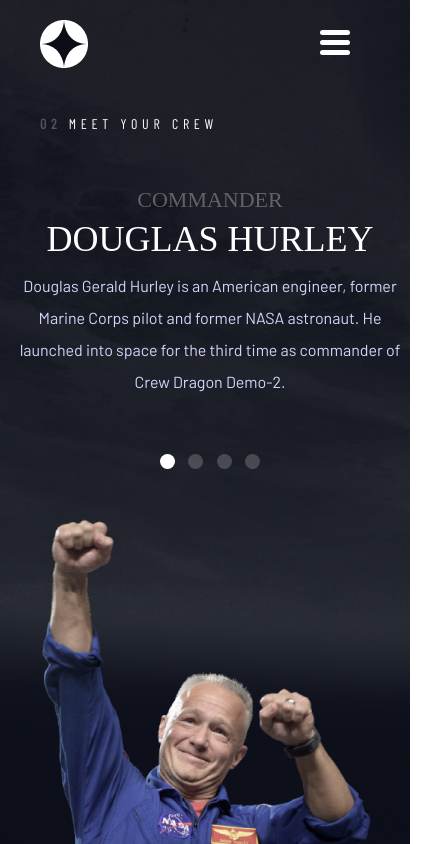
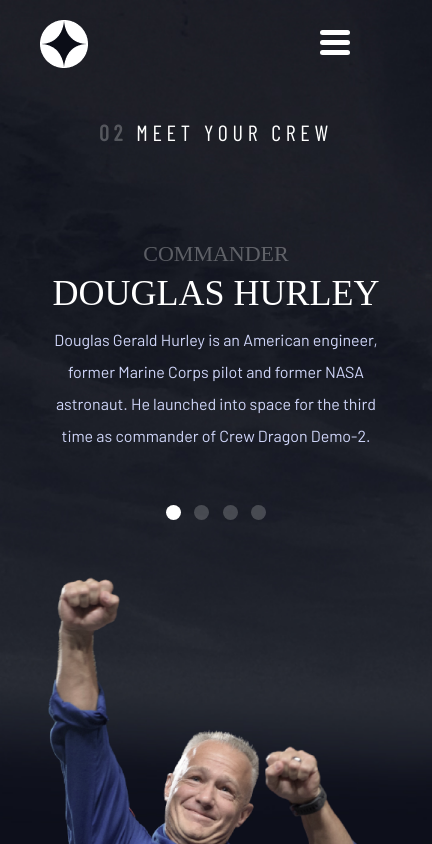
Before and after one commit to EmanMahm0ud/Space-Tourism, a React (Create React App) app: page /crew in a window 390 px wide. Shown: the top 844 px of the page, 432 px wide, since content can reach past the window. Built offline with nearby package versions, Linux system fonts and the light colour scheme; a web font is replaced by a local one.

Commit message:
modify destination style

```diff
--- a/src/App.css
+++ b/src/App.css
@@ -219,6 +219,7 @@
   grid-row: 3 / 8;
   width: 100%;
   transition: opacity 0.3s;
+  min-width: 350px;
 }
 
 .destination .title {
@@ -244,6 +245,10 @@
   padding: 10px 0;
   margin-right: 20px;
   position: relative;
+}
+
+.destination li:last-child {
+  margin-right: 0;
 }
 
 .destination .description {
@@ -473,6 +478,10 @@
     font-size: 36px !important;
   }
 
+  .destination h2 {
+    font-size: 76px !important;
+  }
+
   .title {
     font-size: 22px;
   }
@@ -553,15 +562,16 @@
 
   .destination img {
     grid-column: 2 / 5;
-    grid-row: 2 / 5;
+    grid-row: 2 / 4;
     width: 80%;
+    max-width: 300px;
     justify-self: center;
     align-self: center;
   }
 
   .destination section {
     grid-column: 2 / 5;
-    grid-row: 5 / 8;
+    grid-row: 4 / 8;
     width: 100%;
     margin-top: 40px;
     text-align: center;
@@ -644,7 +654,7 @@
   }
 
   .title {
-    font-size: 14px;
+    font-size: 18px;
   }
 
   nav {
@@ -676,7 +686,7 @@
     margin: 20px 0;
   }
 
-  li:hover::after {
+  nav li:hover::after {
     right: 0;
     width: 4px;
     height: 100%;
@@ -698,7 +708,40 @@
   }
 
   .home section,
-  .home .circle {
+  .home .circle,
+  .destination section,
+  .crew section,
+  .technology section {
     grid-column: 1 / 6;
   }
+
+  .destination section,
+  .crew section,
+  .technology section {
+    padding: 40px;
+  }
+
+  .destination .title,
+  .crew .title,
+  .technology .title {
+    font-size: 22px;
+    grid-column: 1 / 6;
+    margin: 0;
+    justify-self: center;
+  }
+
+  .destination img {
+    grid-row: 2 / 4;
+  }
+
+  .destination section {
+    grid-row: 4 / 9;
+    margin-top: 20px;
+  }
+
+  .destination footer {
+    flex-direction: column;
+    align-items: center;
+    gap: 20px;
+  }
 }
```
